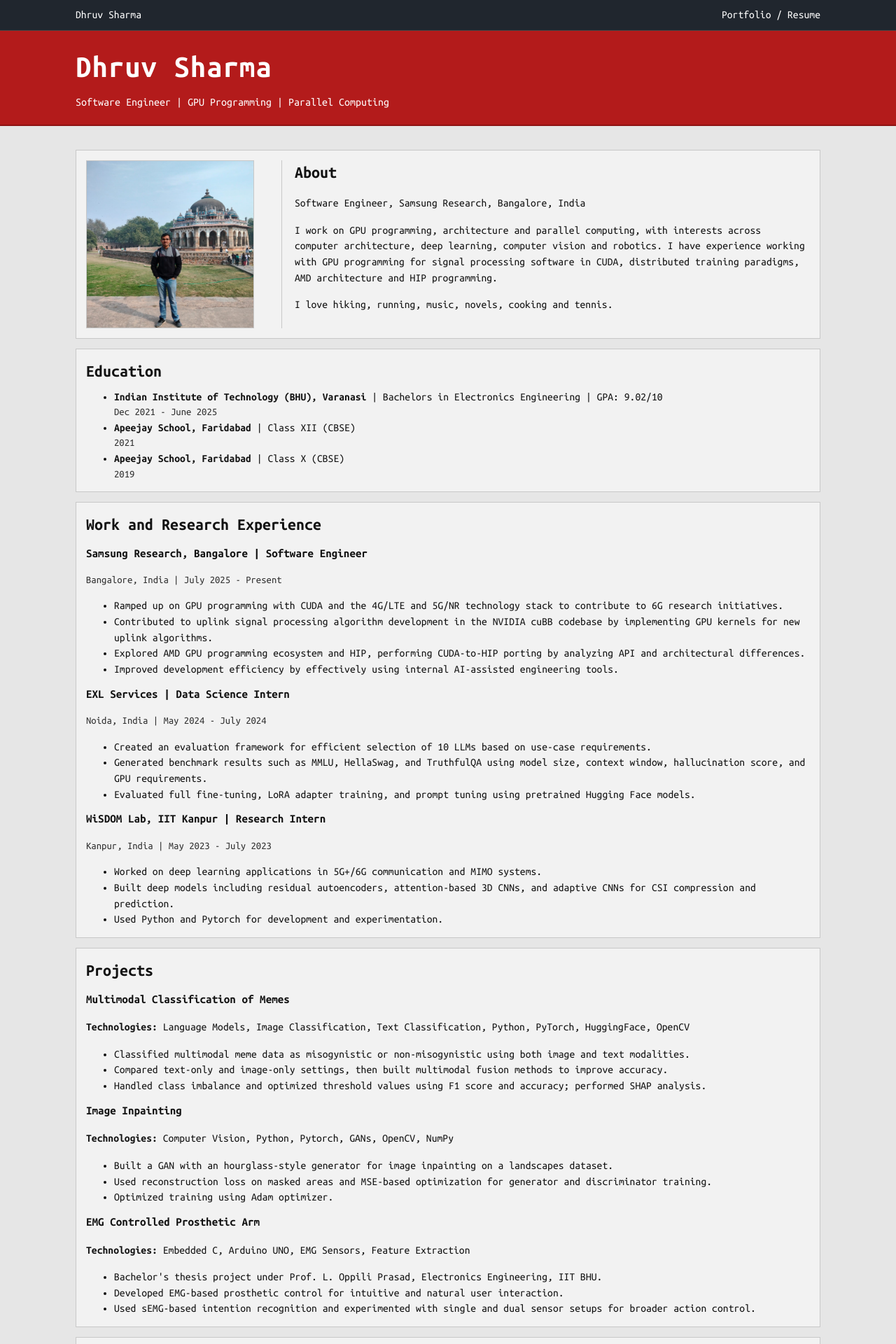
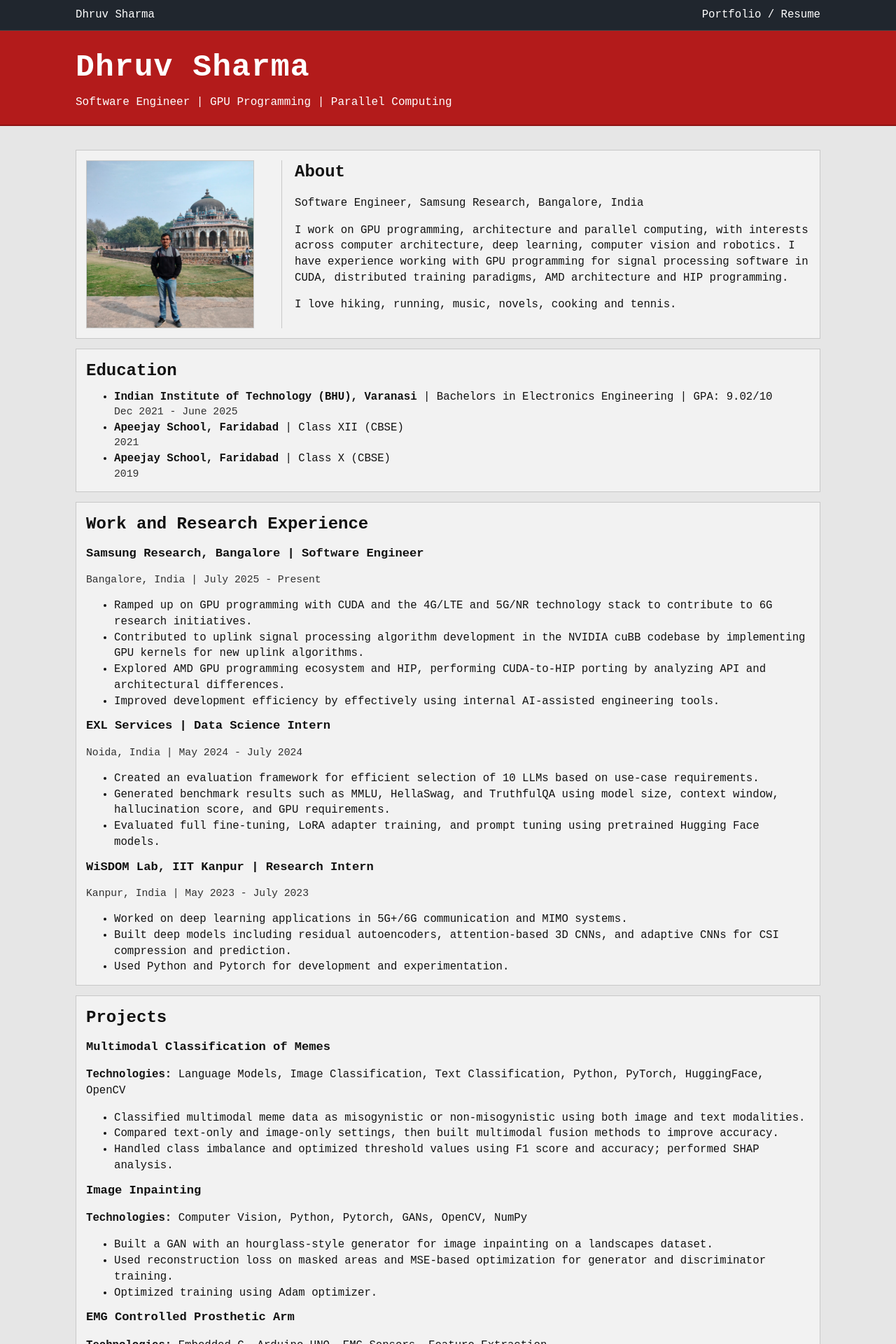
Before and after one commit to dhruv30sharma13/dhruv30sharma13.github.io, an MkDocs documentation site: the page built from docs/index.md, in a window 1280 px wide. Shown: the top 1920 px of the page at 70% size. Built offline with MkDocs 1.6.1, drawn with Linux system fonts in a browser that asks for light colours.

Commit message:
font updates

```diff
--- a/theme/css/styles.css
+++ b/theme/css/styles.css
@@ -23,7 +23,7 @@ body {
 body {
   background: var(--bg);
   color: var(--text);
-  font-family: "Ubuntu Mono", "Courier New", Courier, "Lucida Console", monospace;
+  font-family: "Ubuntu Sans Mono", "Aptos Mono", "IBM Plex Mono", "Roboto Mono", "SFMono-Regular", "Segoe UI Mono", monospace;
   line-height: 1.45;
 }
 
```
